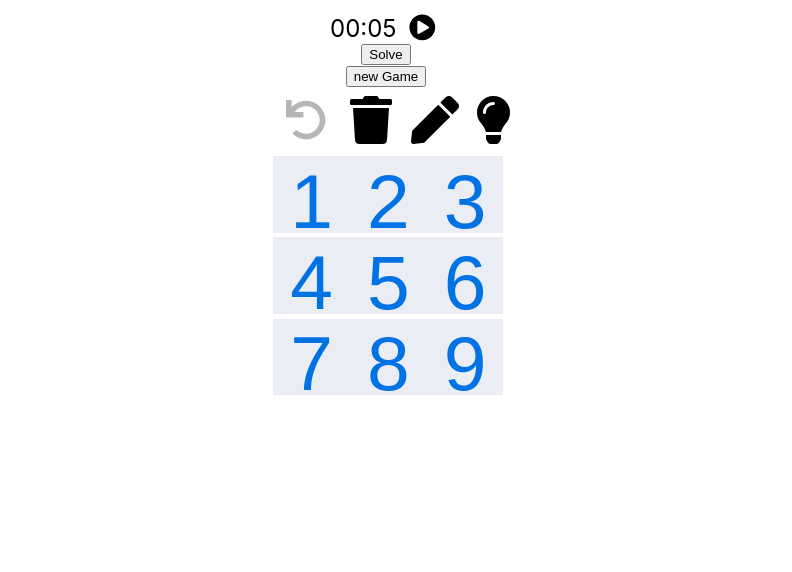
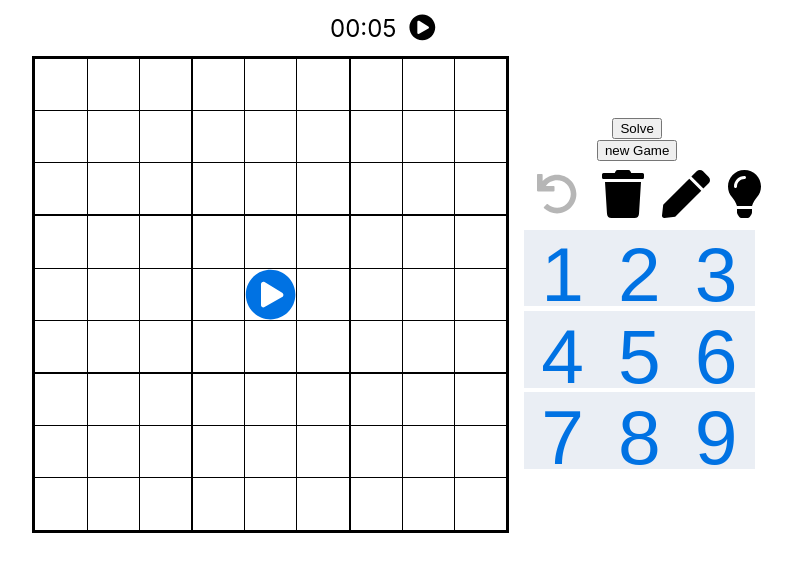
Before and after one commit to murugu-21/sudoku-tool, a React (Create React App) app: page / in a window 1280 px wide. Both pictures are taken after a click on the button 676 px from the left and 27 px from the top of the page. Shown: the top 572 px of the page, without its empty margins (254-1046 px from the left). Built offline with nearby package versions, Linux system fonts and the light colour scheme.

Commit message:
Added dummy board

```diff
--- a/src/components/Board.js
+++ b/src/components/Board.js
@@ -30,8 +30,7 @@ const Board = (props) => {
   };
   return (
     <div className="Board">
-      {props.board !== 2 &&
-        props.board.map((row, r) =>
+      {props.board.map((row, r) =>
         row.map((item, c) => {
           let right = "1px solid rgb(0,0,0)",
             bottom = "1px solid rgb(0,0,0)",
--- /dev/null
+++ b/src/components/DummyBoard.js
@@ -0,0 +1,52 @@
+import { faPlayCircle } from "@fortawesome/free-solid-svg-icons";
+import { FontAwesomeIcon } from "@fortawesome/react-fontawesome";
+import "./Board.css";
+
+const DummyBoard = (props) => {
+  return (
+    <div className="Board">
+      {[...Array(9)]
+        .map(() => Array(9).fill(" "))
+        .map((row, r) =>
+          row.map((item, c) => {
+            let right = "1px solid rgb(0,0,0)",
+              bottom = "1px solid rgb(0,0,0)",
+              left = null,
+              top = null;
+
+            if (c === 2 || c === 5) right = "2px solid rgb(0,0,0)";
+            if (r === 2 || r === 5) bottom = "2px solid rgb(0,0,0)";
+            if (c === 8) right = "3px solid rgb(0,0,0)";
+            if (r === 8) bottom = "3px solid rgb(0,0,0)";
+            if (c === 0) left = "3px solid rgb(0, 0, 0)";
+            if (r === 0) top = "3px solid rgb(0, 0, 0)";
+            return (
+              <div
+                className="cell"
+                key={r * 9 + c}
+                style={{
+                  borderTop: top,
+                  borderBottom: bottom,
+                  borderLeft: left,
+                  borderRight: right,
+                }}
+                onClick={() => {
+                  props.play();
+                }}
+              >
+                {r === 4 && c === 4 && (
+                  <FontAwesomeIcon
+                    icon={faPlayCircle}
+                    style={{ color: "#0072e3" }}
+                    size="lg"
+                  />
+                )}
+              </div>
+            );
+          })
+        )}
+    </div>
+  );
+};
+
+export default DummyBoard;
--- a/src/components/Game.js
+++ b/src/components/Game.js
@@ -13,6 +13,7 @@ import NakedSingle from "./NakedSingle";
 import HiddenSingle from "./HiddenSingle";
 import GenerateCandidates from "./GenerateCandidates";
 import Validate from "./Validate";
+import DummyBoard from "./DummyBoard";
 const Game = () => {
   const [min, setMin] = useState(0);
   const [sec, setSec] = useState(0);
@@ -143,7 +144,13 @@ const Game = () => {
             }}
           />
         )}
-
+        {!play && (
+          <DummyBoard
+            play={() => {
+              setPlay(!play);
+            }}
+          />
+        )}
         <div className="flex-column-container">
           <button onClick={() => handleSolve()}>Solve</button>
           <NewGame />
```
Lines whose indentation alone changed are shown as unchanged.
